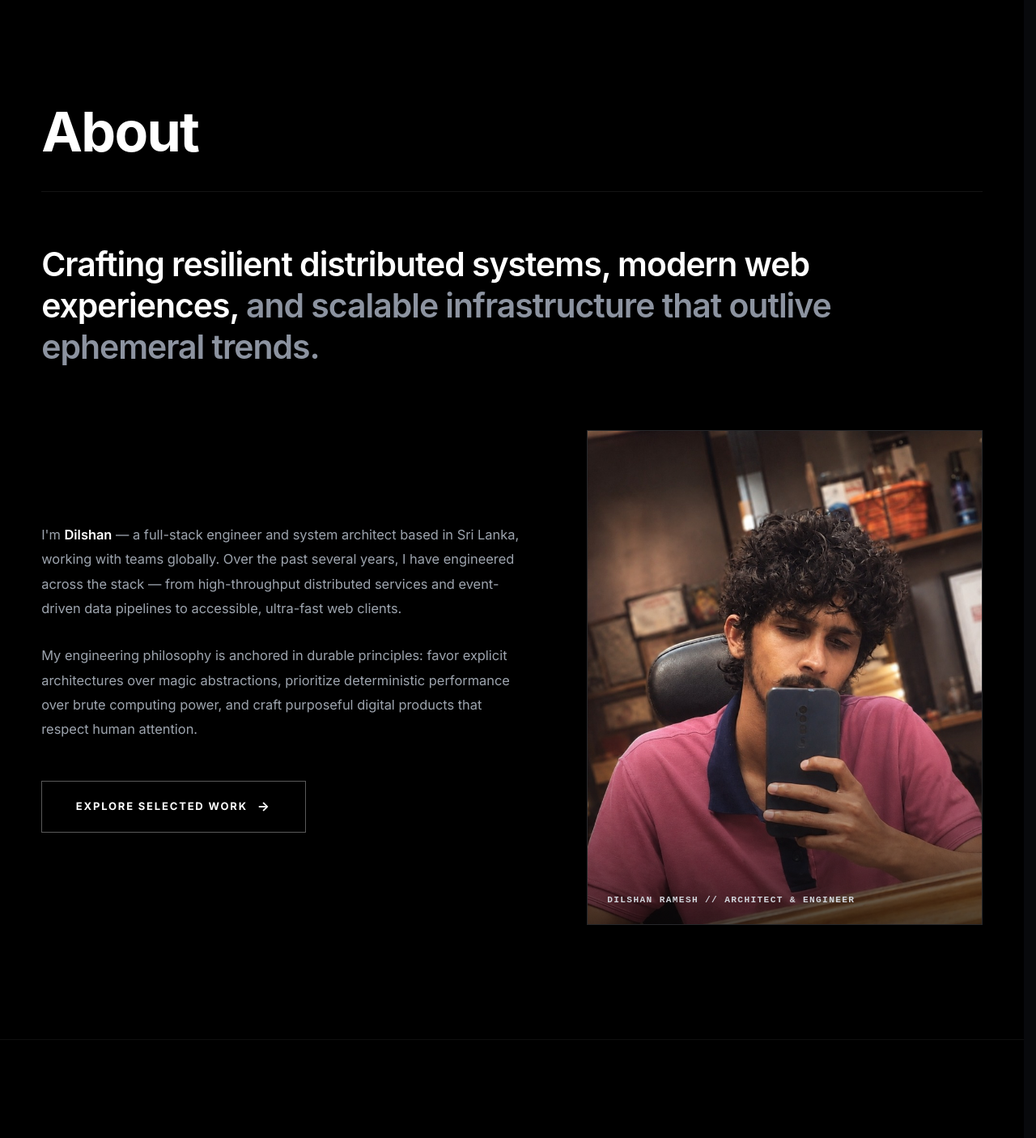
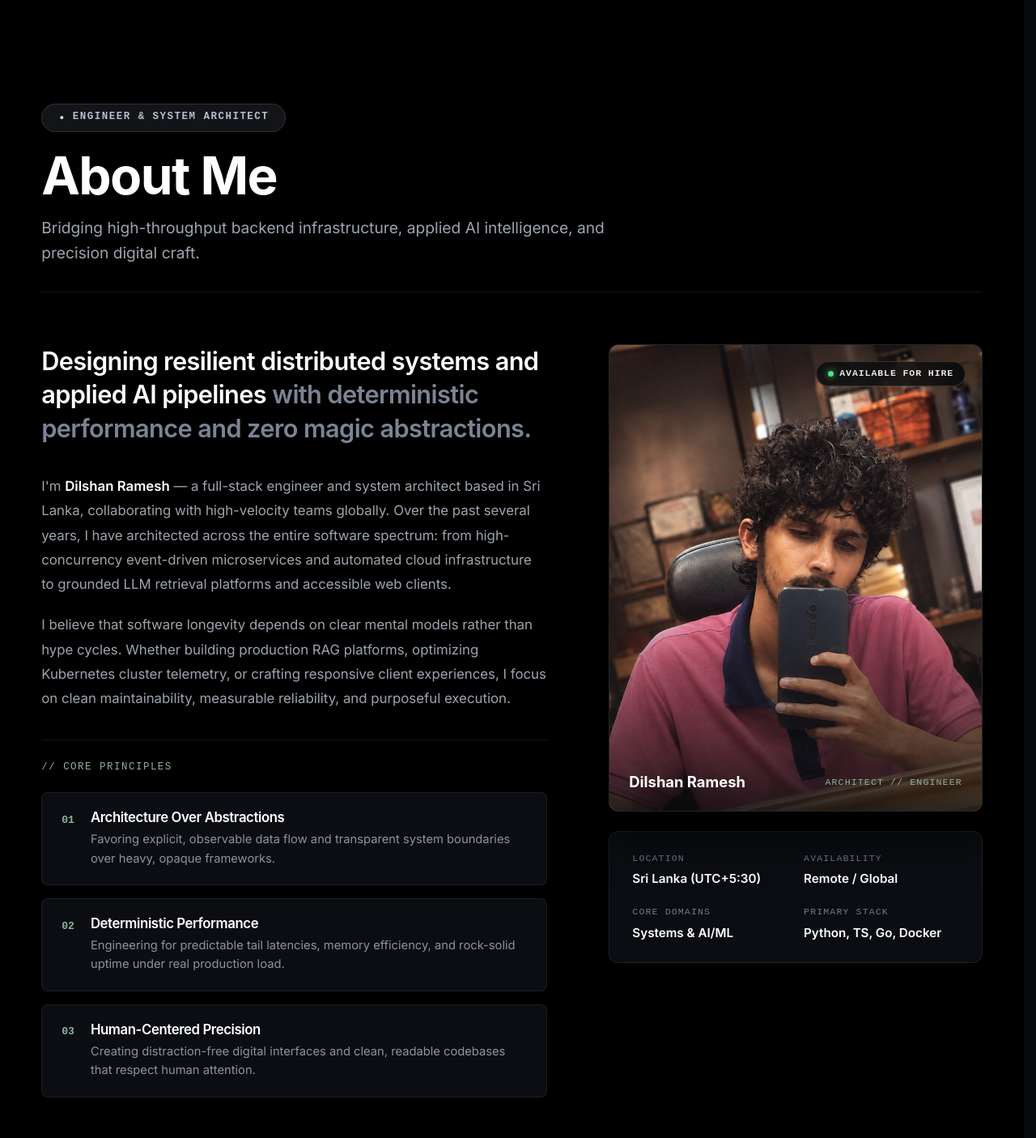
Before and after one commit to dilshandevxx/dilshan-personal-portfolio, a Next.js app: page / in a window 1280 px wide. Shown: the part 1200-2605 px from the top of the page at 81% size. Built offline with nearby package versions, Linux system fonts and the light colour scheme; a web font is replaced by a local one.

Commit message:
feat(about): redesign About Me section with editorial narrative, core principles, and quick specs

```diff
--- a/src/components/cover/sections/AboutMe.module.css
+++ b/src/components/cover/sections/AboutMe.module.css
@@ -1,4 +1,4 @@
-/* Clean Modern About Section */
+/* Clean, Modern & Beautiful About Me Section */
 .aboutSection {
   background-color: #000000;
   padding: clamp(6.5rem, 11vw, 10.5rem) clamp(1.5rem, 4vw, 3.5rem);
@@ -9,89 +9,119 @@
 }
 
 .container {
-  max-width: 1360px;
+  max-width: 1380px;
   margin: 0 auto;
   width: 100%;
 }
 
-/* 1. Header with Editorial Hairline Rule */
+/* 1. Header with Badge & Headline */
 .header {
   display: flex;
-  align-items: center;
-  justify-content: flex-start;
-  padding-bottom: 2.5rem;
+  flex-direction: column;
+  align-items: flex-start;
+  margin-bottom: clamp(3rem, 5vw, 4.5rem);
+  padding-bottom: 2rem;
   border-bottom: 1px solid rgba(255, 255, 255, 0.08);
-  margin-bottom: 4rem;
 }
 
-@media (max-width: 768px) {
-  .header {
-    padding-bottom: 1.75rem;
-    margin-bottom: 3rem;
-  }
+.badgeWrapper {
+  display: inline-flex;
+  margin-bottom: 1.25rem;
+}
+
+.pillBadge {
+  display: inline-flex;
+  align-items: center;
+  gap: 0.5rem;
+  padding: 0.42rem 1.25rem;
+  background-color: #121418;
+  color: #b8bec9;
+  border: 1px solid rgba(255, 255, 255, 0.12);
+  border-radius: 999px;
+  font-family: var(--font-mono, monospace);
+  font-size: 0.78rem;
+  font-weight: 600;
+  letter-spacing: 0.12em;
+  text-transform: uppercase;
+}
+
+.badgeDot {
+  color: #ffffff;
+  font-size: 0.85rem;
+  line-height: 1;
 }
 
 .title {
   color: #ffffff;
   font-family: var(--font-display, "Outfit", -apple-system, sans-serif);
-  font-size: clamp(2.5rem, 5.5vw, 4.25rem);
+  font-size: clamp(2.5rem, 5vw, 4.25rem);
   font-weight: 700;
-  line-height: 1;
+  line-height: 1.05;
   letter-spacing: -0.025em;
+  margin: 0 0 1rem;
+}
+
+.headerSubtitle {
+  color: #9da4ae;
+  font-family: var(--font-body, -apple-system, sans-serif);
+  font-size: clamp(1.05rem, 1.6vw, 1.2rem);
+  line-height: 1.6;
+  max-width: 700px;
   margin: 0;
 }
 
-/* 2. Expansive Two-Tone Display Statement */
-.statementWrapper {
-  max-width: 1240px;
-  margin-bottom: clamp(3.5rem, 6vw, 5.5rem);
+/* 2. Main Dual-Column Grid */
+.grid {
+  display: grid;
+  grid-template-columns: 1.15fr 0.85fr;
+  gap: clamp(3.5rem, 6vw, 6rem);
+  align-items: flex-start;
 }
 
-.leadText {
-  font-family: var(--font-display, "Plus Jakarta Sans", "Outfit", -apple-system, sans-serif);
-  font-size: clamp(1.85rem, 3.2vw, 2.85rem);
-  font-weight: 600;
-  line-height: 1.25;
-  letter-spacing: -0.025em;
-  margin: 0;
-}
-
-.leadBright {
-  color: #ffffff;
-}
-
-.leadMuted {
-  color: #8c93a0;
-}
-
-/* 3. Balanced Dual-Column Grid */
-.grid {
-  display: grid;
-  grid-template-columns: 1.1fr 0.9fr;
-  gap: clamp(3.5rem, 6vw, 6.5rem);
-  align-items: center;
-}
-
-@media (max-width: 960px) {
+@media (max-width: 1024px) {
   .grid {
     grid-template-columns: 1fr;
     gap: 3.5rem;
   }
 }
 
-/* Left Column: Narrative */
-.narrativeCol {
+/* Left Column: Narrative & Engineering Pillars */
+.leftCol {
   display: flex;
   flex-direction: column;
-  gap: 1.75rem;
-  max-width: 620px;
+  gap: 2.25rem;
+}
+
+/* Two-Tone Statement */
+.statement {
+  font-family: var(--font-display, "Plus Jakarta Sans", "Outfit", -apple-system, sans-serif);
+  font-size: clamp(1.5rem, 2.4vw, 2.15rem);
+  font-weight: 600;
+  line-height: 1.35;
+  letter-spacing: -0.02em;
+  margin: 0;
+}
+
+.statementBright {
+  color: #ffffff;
+}
+
+.statementMuted {
+  color: #7b8494;
+}
+
+/* Narrative Prose */
+.narrativeGroup {
+  display: flex;
+  flex-direction: column;
+  gap: 1.25rem;
 }
 
 .paragraph {
   color: #9da4ae;
   font-family: var(--font-body, "Inter", -apple-system, sans-serif);
-  font-size: clamp(1.025rem, 1.15vw, 1.125rem);
-  line-height: 1.85;
+  font-size: 1.05rem;
+  line-height: 1.8;
   margin: 0;
 }
 
@@ -100,79 +130,157 @@
   font-weight: 600;
 }
 
-/* Action Button: Strictly Rectangular */
-.actionRow {
-  margin-top: 1.25rem;
+/* 3 Core Engineering Principles */
+.principlesSection {
   display: flex;
-  align-items: center;
+  flex-direction: column;
+  gap: 1rem;
+  padding-top: 1.5rem;
+  border-top: 1px solid rgba(255, 255, 255, 0.08);
 }
 
-.actionButton {
+.principlesHeader {
+  font-family: var(--font-mono, monospace);
+  font-size: 0.78rem;
+  letter-spacing: 0.12em;
+  text-transform: uppercase;
+  color: #8bb397;
+  margin-bottom: 0.25rem;
+}
+
+.principleCard {
+  background-color: #0b0d12;
+  border: 1px solid rgba(255, 255, 255, 0.07);
+  border-radius: 8px;
+  padding: 1.25rem 1.5rem;
+  display: flex;
+  gap: 1.25rem;
+  align-items: flex-start;
+  transition: all 0.2s ease;
+}
+
+.principleCard:hover {
+  background-color: #0f121a;
+  border-color: rgba(255, 255, 255, 0.18);
+  transform: translateX(3px);
+}
+
+.principleIndex {
+  font-family: var(--font-mono, monospace);
+  font-size: 0.82rem;
+  font-weight: 700;
+  color: #8bb397;
+  padding-top: 0.15rem;
+  flex-shrink: 0;
+}
+
+.principleContent {
+  display: flex;
+  flex-direction: column;
+  gap: 0.35rem;
+}
+
+.principleTitle {
+  font-family: var(--font-display, "Outfit", sans-serif);
+  font-size: 1.05rem;
+  font-weight: 600;
+  color: #ffffff;
+  margin: 0;
+}
+
+.principleDesc {
+  font-family: var(--font-body, "Inter", sans-serif);
+  font-size: 0.92rem;
+  line-height: 1.6;
+  color: #8c93a0;
+  margin: 0;
+}
+
+/* Action Buttons */
+.actionRow {
+  display: flex;
+  flex-wrap: wrap;
+  gap: 1rem;
+  align-items: center;
+  padding-top: 1rem;
+}
+
+.primaryAction {
   display: inline-flex;
   align-items: center;
   justify-content: center;
-  gap: 0.75rem;
+  gap: 0.65rem;
+  background-color: #ffffff;
+  color: #000000;
+  border: 1px solid #ffffff;
+  border-radius: 0px !important;
+  padding: 0.95rem 1.85rem;
+  font-family: var(--font-body, -apple-system, sans-serif);
+  font-size: 0.8rem;
+  font-weight: 700;
+  letter-spacing: 0.12em;
+  text-transform: uppercase;
+  text-decoration: none;
+  transition: all 0.2s ease;
+}
+
+.primaryAction:hover {
   background-color: transparent;
   color: #ffffff;
-  border: 1px solid rgba(255, 255, 255, 0.35);
-  border-radius: 0 !important; /* STRICTLY RECTANGULAR */
-  padding: 1.15rem 2.6rem;
+}
+
+.secondaryAction {
+  display: inline-flex;
+  align-items: center;
+  justify-content: center;
+  gap: 0.65rem;
+  background-color: transparent;
+  color: #ffffff;
+  border: 1px solid rgba(255, 255, 255, 0.25);
+  border-radius: 0px !important;
+  padding: 0.95rem 1.85rem;
   font-family: var(--font-body, -apple-system, sans-serif);
-  font-size: 0.8125rem;
-  font-weight: 700;
-  letter-spacing: 0.14em;
+  font-size: 0.8rem;
+  font-weight: 600;
+  letter-spacing: 0.12em;
   text-transform: uppercase;
   text-decoration: none;
-  transition: all 0.25s cubic-bezier(0.16, 1, 0.3, 1);
-  cursor: pointer;
+  transition: all 0.2s ease;
 }
 
-.actionButton:hover {
-  background-color: #ffffff;
-  color: #000000;
+.secondaryAction:hover {
   border-color: #ffffff;
-  transform: translateY(-2px);
-  box-shadow: 0 12px 28px rgba(255, 255, 255, 0.1);
+  background-color: rgba(255, 255, 255, 0.05);
 }
 
-.arrow {
-  font-size: 1rem;
-  transition: transform 0.25s ease;
-  display: inline-block;
-}
-
-.actionButton:hover .arrow {
-  transform: translateX(4px);
-}
-
-/* Right Column: Monochrome Editorial Portrait Frame */
-.imageCol {
+/* Right Column: Editorial Portrait & Technical Specs Card */
+.rightCol {
   display: flex;
-  justify-content: center;
-  align-items: center;
+  flex-direction: column;
+  gap: 1.5rem;
   width: 100%;
+  max-width: 520px;
+  margin: 0 auto;
 }
 
 .imageFrame {
   position: relative;
   width: 100%;
-  max-width: 520px;
   aspect-ratio: 4 / 5;
   overflow: hidden;
-  border-radius: 0 !important; /* STRICTLY SQUARE */
+  border-radius: 12px;
   border: 1px solid rgba(255, 255, 255, 0.1);
-  background-color: #0e1013;
-  box-shadow: 0 24px 60px rgba(0, 0, 0, 0.9);
+  background-color: #0b0d12;
+  box-shadow: 0 24px 60px rgba(0, 0, 0, 0.85);
 }
 
 .portraitImage {
   width: 100%;
   height: 100%;
   object-fit: cover;
-  object-position: center 20%;
+  object-position: center 25%;
   display: block;
-  border-radius: 0;
-  transition: transform 0.7s cubic-bezier(0.16, 1, 0.3, 1);
+  transition: transform 0.6s cubic-bezier(0.16, 1, 0.3, 1);
 }
 
 .imageFrame:hover .portraitImage {
@@ -184,10 +292,40 @@
   inset: 0;
   background: linear-gradient(
     180deg,
-    rgba(0, 0, 0, 0) 60%,
-    rgba(0, 0, 0, 0.7) 100%
+    rgba(0, 0, 0, 0) 55%,
+    rgba(8, 9, 12, 0.85) 100%
   );
   pointer-events: none;
+}
+
+/* Floating Status Pill */
+.statusPill {
+  position: absolute;
+  top: 1.25rem;
+  right: 1.25rem;
+  display: inline-flex;
+  align-items: center;
+  gap: 0.45rem;
+  padding: 0.35rem 0.85rem;
+  background: rgba(8, 9, 12, 0.8);
+  backdrop-filter: blur(12px);
+  -webkit-backdrop-filter: blur(12px);
+  border: 1px solid rgba(255, 255, 255, 0.15);
+  border-radius: 999px;
+  font-family: var(--font-mono, monospace);
+  font-size: 0.72rem;
+  font-weight: 600;
+  letter-spacing: 0.08em;
+  text-transform: uppercase;
+  color: #e5e7eb;
+}
+
+.statusDot {
+  width: 7px;
+  height: 7px;
+  border-radius: 50%;
+  background-color: #4ade80;
+  box-shadow: 0 0 8px #4ade80;
 }
 
 .imageCaption {
@@ -197,15 +335,53 @@
   right: 1.5rem;
   display: flex;
   align-items: center;
-  justify-content: flex-start;
+  justify-content: space-between;
   pointer-events: none;
 }
 
-.imageCaption span {
+.captionName {
+  font-family: var(--font-display, "Outfit", sans-serif);
+  font-size: 1.15rem;
+  font-weight: 700;
+  color: #ffffff;
+}
+
+.captionTitle {
   font-family: var(--font-mono, monospace);
-  font-size: 0.7rem;
-  font-weight: 600;
-  letter-spacing: 0.12em;
-  color: #d1d5db;
+  font-size: 0.72rem;
+  letter-spacing: 0.1em;
+  color: #8bb397;
   text-transform: uppercase;
 }
+
+/* Quick Specs Card underneath Portrait */
+.specsCard {
+  background-color: #0b0d12;
+  border: 1px solid rgba(255, 255, 255, 0.08);
+  border-radius: 12px;
+  padding: 1.5rem 1.75rem;
+  display: grid;
+  grid-template-columns: 1fr 1fr;
+  gap: 1.25rem;
+}
+
+.specItem {
+  display: flex;
+  flex-direction: column;
+  gap: 0.25rem;
+}
+
+.specLabel {
+  font-family: var(--font-mono, monospace);
+  font-size: 0.72rem;
+  letter-spacing: 0.1em;
+  text-transform: uppercase;
+  color: #727a88;
+}
+
+.specValue {
+  font-family: var(--font-body, "Inter", sans-serif);
+  font-size: 0.95rem;
+  font-weight: 600;
+  color: #ffffff;
+}
--- a/src/components/cover/sections/AboutMe.tsx
+++ b/src/components/cover/sections/AboutMe.tsx
@@ -4,70 +4,115 @@ import React from "react";
 import Image from "next/image";
 import Link from "next/link";
 import { motion } from "framer-motion";
+import { ArrowRight, ArrowUpRight } from "lucide-react";
 import styles from "./AboutMe.module.css";
+
+const PRINCIPLES = [
+  {
+    index: "01",
+    title: "Architecture Over Abstractions",
+    description:
+      "Favoring explicit, observable data flow and transparent system boundaries over heavy, opaque frameworks.",
+  },
+  {
+    index: "02",
+    title: "Deterministic Performance",
+    description:
+      "Engineering for predictable tail latencies, memory efficiency, and rock-solid uptime under real production load.",
+  },
+  {
+    index: "03",
+    title: "Human-Centered Precision",
+    description:
+      "Creating distraction-free digital interfaces and clean, readable codebases that respect human attention.",
+  },
+];
 
 export default function AboutMe() {
   return (
     <section className={styles.aboutSection} id="about-me" aria-label="About Dilshan">
       <div className={styles.container}>
-        {/* 1. Header with Editorial Hairline Rule */}
+        {/* 1. Header with Badge & Headline */}
         <div className={styles.header}>
-          <h2 className={styles.title}>About</h2>
+          <div className={styles.badgeWrapper}>
+            <span className={styles.pillBadge}>
+              <span className={styles.badgeDot}>•</span>
+              ENGINEER &amp; SYSTEM ARCHITECT
+            </span>
+          </div>
+          <h2 className={styles.title}>About Me</h2>
+          <p className={styles.headerSubtitle}>
+            Bridging high-throughput backend infrastructure, applied AI intelligence, and precision digital craft.
+          </p>
         </div>
 
-        {/* 2. Expansive Two-Tone Display Statement */}
+        {/* 2. Main Dual-Column Grid */}
+        <div className={styles.grid}>
+          {/* Left Column: Narrative & Engineering Pillars */}
           <motion.div
-          className={styles.statementWrapper}
+            className={styles.leftCol}
             initial={{ opacity: 0, y: 24 }}
             whileInView={{ opacity: 1, y: 0 }}
             viewport={{ once: true, margin: "-60px" }}
             transition={{ duration: 0.7, ease: [0.16, 1, 0.3, 1] }}
           >
-          <p className={styles.leadText}>
-            <span className={styles.leadBright}>
-              Crafting resilient distributed systems, modern web experiences,
-            </span>{" "}
-            <span className={styles.leadMuted}>
-              and scalable infrastructure that outlive ephemeral trends.
+            {/* Two-Tone Statement */}
+            <h3 className={styles.statement}>
+              <span className={styles.statementBright}>
+                Designing resilient distributed systems and applied AI pipelines{" "}
               </span>
-          </p>
-        </motion.div>
+              <span className={styles.statementMuted}>
+                with deterministic performance and zero magic abstractions.
+              </span>
+            </h3>
 
-        {/* 3. Balanced Dual-Column: Narrative & Authentic Portrait */}
-        <div className={styles.grid}>
-          {/* Left Column: Narrative & Action */}
-          <motion.div
-            className={styles.narrativeCol}
-            initial={{ opacity: 0, y: 28 }}
-            whileInView={{ opacity: 1, y: 0 }}
-            viewport={{ once: true, margin: "-60px" }}
-            transition={{ duration: 0.75, delay: 0.1, ease: [0.16, 1, 0.3, 1] }}
-          >
+            {/* Narrative Prose */}
+            <div className={styles.narrativeGroup}>
               <p className={styles.paragraph}>
-              I&apos;m <strong className={styles.highlight}>Dilshan</strong> — a full-stack engineer and system architect based in Sri Lanka, working with teams globally. Over the past several years, I have engineered across the stack — from high-throughput distributed services and event-driven data pipelines to accessible, ultra-fast web clients.
+                I&apos;m <strong className={styles.highlight}>Dilshan Ramesh</strong> — a full-stack engineer and system architect based in Sri Lanka, collaborating with high-velocity teams globally. Over the past several years, I have architected across the entire software spectrum: from high-concurrency event-driven microservices and automated cloud infrastructure to grounded LLM retrieval platforms and accessible web clients.
               </p>
 
               <p className={styles.paragraph}>
-              My engineering philosophy is anchored in durable principles: favor explicit architectures over magic abstractions, prioritize deterministic performance over brute computing power, and craft purposeful digital products that respect human attention.
+                I believe that software longevity depends on clear mental models rather than hype cycles. Whether building production RAG platforms, optimizing Kubernetes cluster telemetry, or crafting responsive client experiences, I focus on clean maintainability, measurable reliability, and purposeful execution.
               </p>
+            </div>
 
-            {/* Strictly Rectangular Action Button */}
+            {/* 3 Core Engineering Principles */}
+            <div className={styles.principlesSection}>
+              <div className={styles.principlesHeader}>// Core Principles</div>
+              {PRINCIPLES.map((item) => (
+                <div key={item.index} className={styles.principleCard}>
+                  <span className={styles.principleIndex}>{item.index}</span>
+                  <div className={styles.principleContent}>
+                    <h4 className={styles.principleTitle}>{item.title}</h4>
+                    <p className={styles.principleDesc}>{item.description}</p>
+                  </div>
+                </div>
+              ))}
+            </div>
+
+            {/* Action Buttons */}
             <div className={styles.actionRow}>
-              <Link href="#projects" className={styles.actionButton}>
-                <span>EXPLORE SELECTED WORK</span>
-                <span className={styles.arrow} aria-hidden="true">&rarr;</span>
+              <Link href="/projects" className={styles.primaryAction} title="View All Engineering Projects">
+                <span>Explore Projects</span>
+                <ArrowRight size={14} />
+              </Link>
+              <Link href="/portfolio" className={styles.secondaryAction} title="Explore Full Portfolio & CV">
+                <span>View Full Portfolio</span>
+                <ArrowUpRight size={14} />
               </Link>
             </div>
           </motion.div>
 
-          {/* Right Column: Monochrome Editorial Portrait Frame */}
+          {/* Right Column: Editorial Portrait & Technical Specs Card */}
           <motion.div
-            className={styles.imageCol}
-            initial={{ opacity: 0, y: 32 }}
+            className={styles.rightCol}
+            initial={{ opacity: 0, y: 28 }}
             whileInView={{ opacity: 1, y: 0 }}
             viewport={{ once: true, margin: "-60px" }}
-            transition={{ duration: 0.8, delay: 0.18, ease: [0.16, 1, 0.3, 1] }}
+            transition={{ duration: 0.75, delay: 0.12, ease: [0.16, 1, 0.3, 1] }}
           >
+            {/* Portrait Frame with Floating Status Pill */}
             <div className={styles.imageFrame}>
               <Image
                 src="/images/about_portrait.jpg"
@@ -76,11 +121,38 @@ export default function AboutMe() {
                 height={1000}
                 priority
                 className={styles.portraitImage}
-                sizes="(max-width: 900px) 100vw, 540px"
+                sizes="(max-width: 960px) 100vw, 520px"
               />
               <div className={styles.imageOverlay} />
+
+              <div className={styles.statusPill}>
+                <span className={styles.statusDot} />
+                <span>Available For Hire</span>
+              </div>
+
               <div className={styles.imageCaption}>
-                <span>DILSHAN RAMESH // ARCHITECT &amp; ENGINEER</span>
+                <span className={styles.captionName}>Dilshan Ramesh</span>
+                <span className={styles.captionTitle}>Architect // Engineer</span>
+              </div>
+            </div>
+
+            {/* Quick Specs Card underneath Portrait */}
+            <div className={styles.specsCard}>
+              <div className={styles.specItem}>
+                <span className={styles.specLabel}>Location</span>
+                <span className={styles.specValue}>Sri Lanka (UTC+5:30)</span>
+              </div>
+              <div className={styles.specItem}>
+                <span className={styles.specLabel}>Availability</span>
+                <span className={styles.specValue}>Remote / Global</span>
+              </div>
+              <div className={styles.specItem}>
+                <span className={styles.specLabel}>Core Domains</span>
+                <span className={styles.specValue}>Systems &amp; AI/ML</span>
+              </div>
+              <div className={styles.specItem}>
+                <span className={styles.specLabel}>Primary Stack</span>
+                <span className={styles.specValue}>Python, TS, Go, Docker</span>
               </div>
             </div>
           </motion.div>
```
Lines whose indentation alone changed are shown as unchanged.
